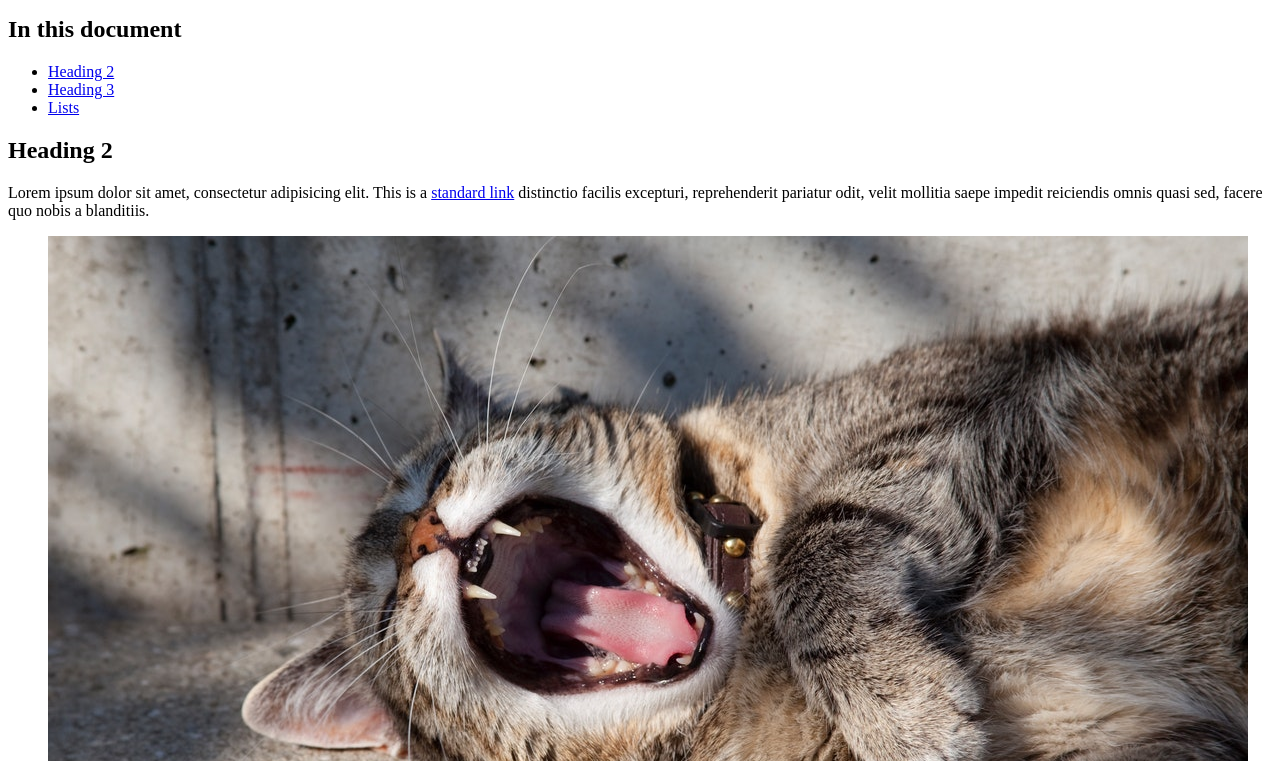
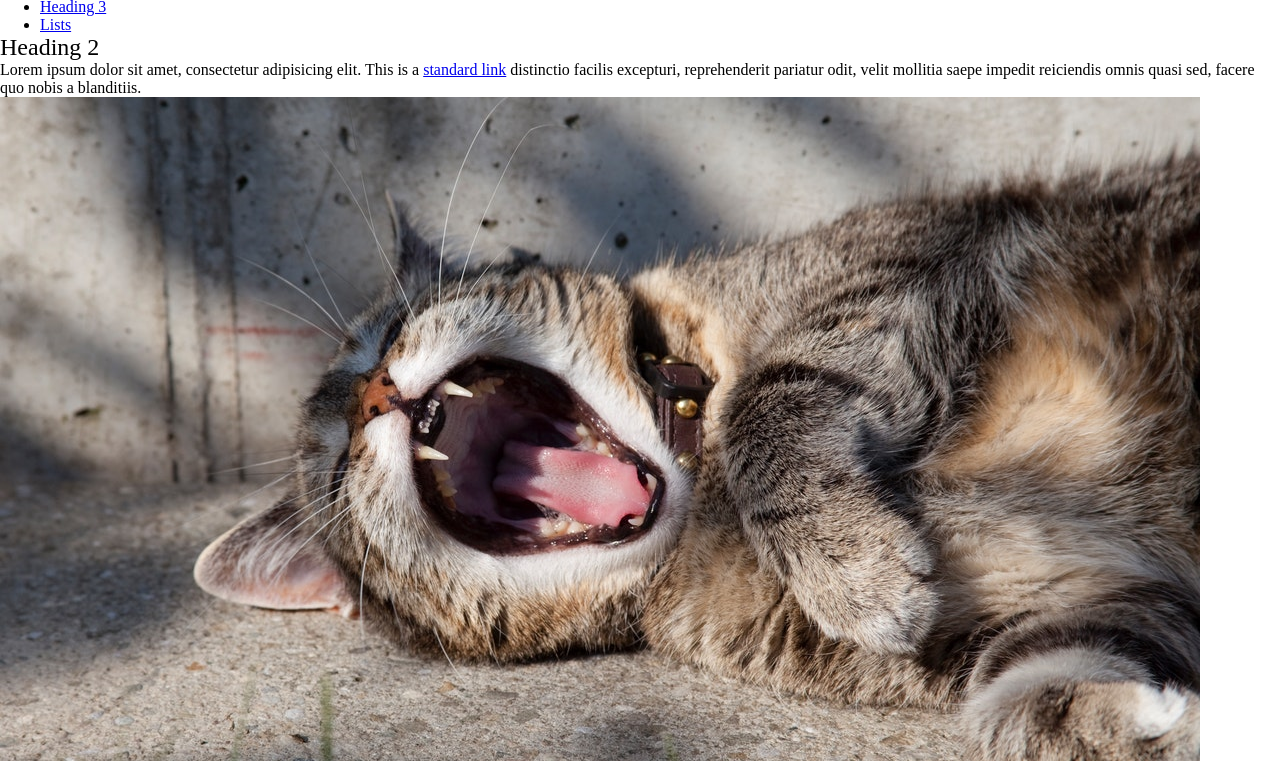
Before and after one commit to mct-ui/html5-boilerplate-TiboDeneireHowest, a plain HTML site: page index.html in a window 1280 px wide. Shown: the part 102-863 px from the top of the page. Drawn offline with Linux system fonts and the light colour scheme.

Commit message:
Algemene reset SCSS

```diff
--- a/css/screen.scss
+++ b/css/screen.scss
@@ -159,16 +159,23 @@ $breakpoints: (
 *:before,
 *:after {
   // Reset box-sizing
+  box-sizing: border-box;
 }
 
 * {
   // Reset margin and font-size and font-weight
+  margin: 0;
+  font-size: 100;
+  font-weight: normal;
 }
 
 img {
   // make images block level elements
+  display: block;
   // make images responsive
+  max-width: 100%;
 }
+
 
 /*---------------------------------------/*
  # ELEMENTS
```
Also changed, not shown: index.html (+2 -0 lines), css/screen.css.
